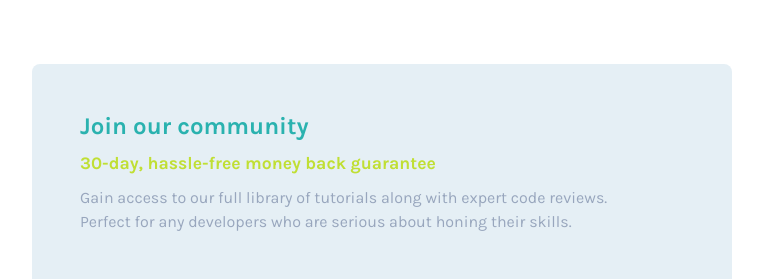
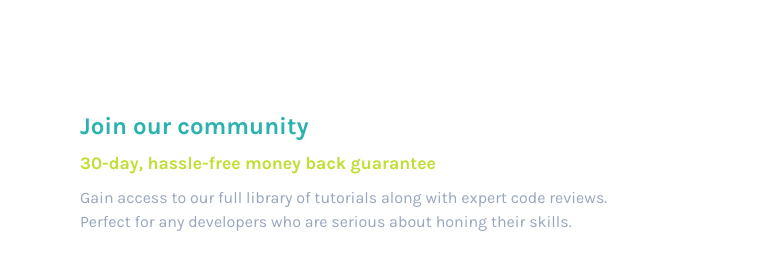
Before and after one commit to thaiscode/single-price-grid-component-master, a plain HTML site: page index.html in a window 1280 px wide. Shown: the top 279 px of the page, without its empty margins (258-1021 px from the left). Drawn offline with Linux system fonts and the light colour scheme.

Commit message:
Update style.css

```diff
--- a/style.css
+++ b/style.css
@@ -23,7 +23,7 @@ main {
 }
 
 #first-card{
-    background: hsl(204, 43%, 93%);
+    background: hsl(0, 0%, 100%);
     padding: 1.5rem;
     border-radius: 8px 8px 0 0;
 }
```
